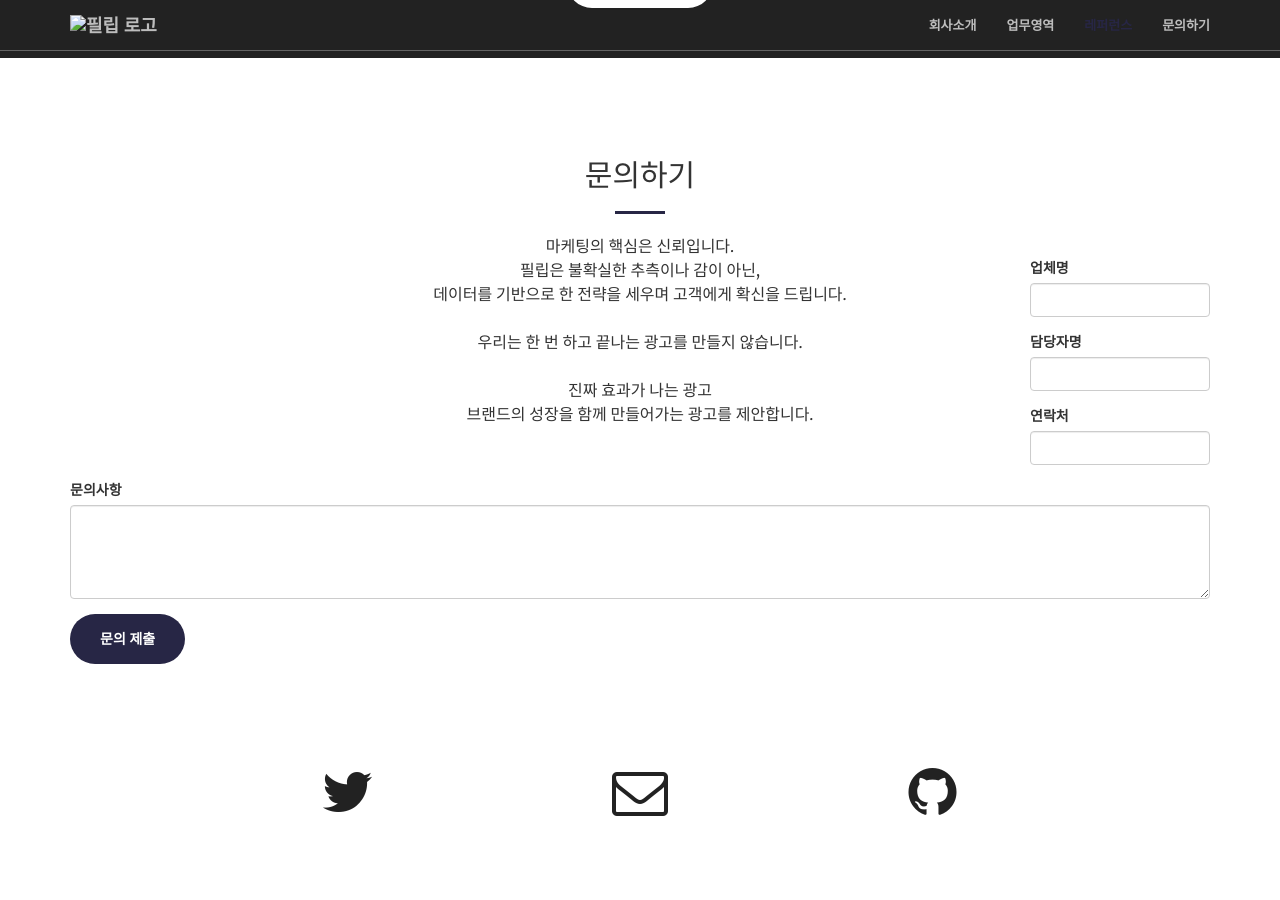
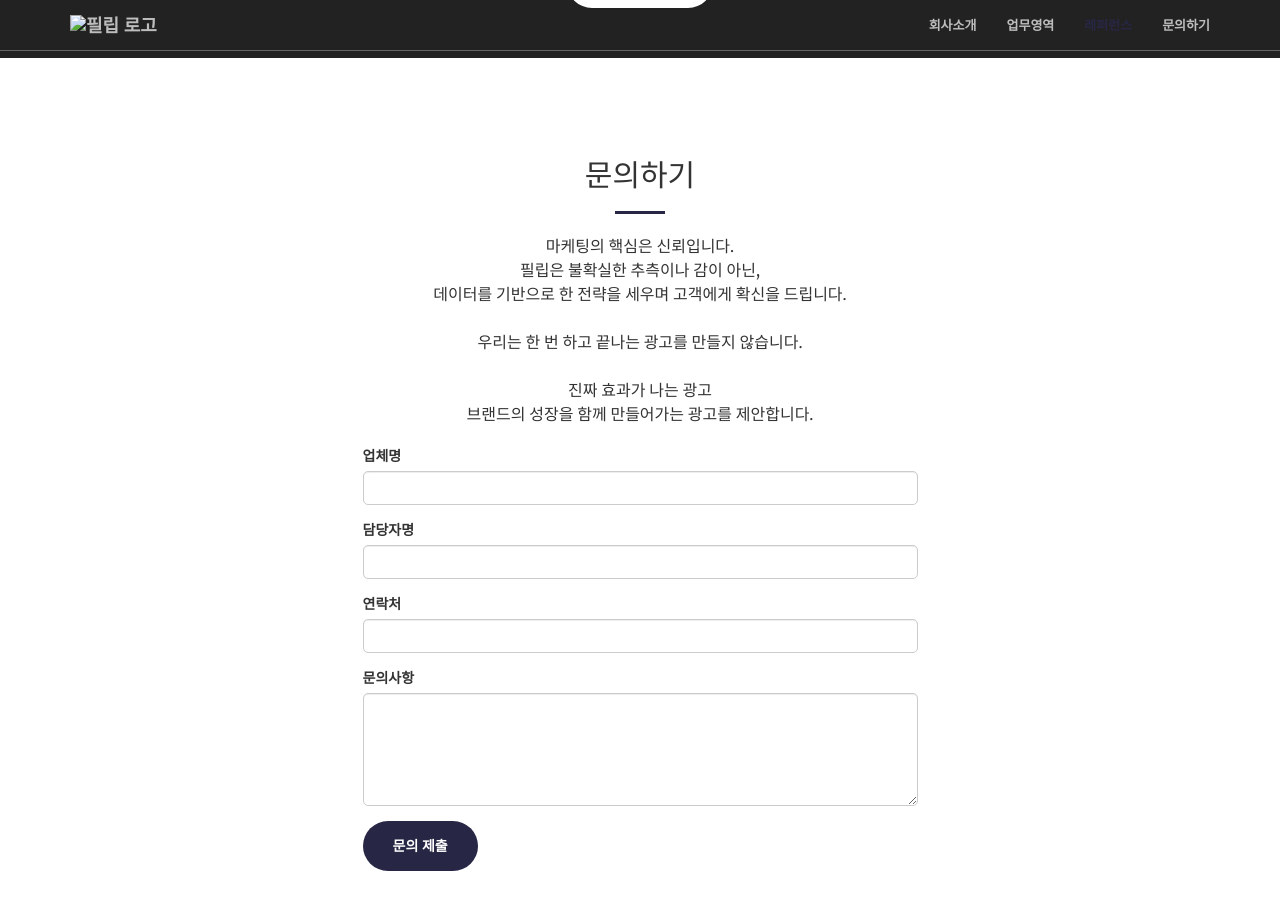
Before and after one commit to philipcommunication/philip-homepage, a Jekyll site: the page built from index.html, in a window 1280 px wide and 900 px high, scrolled down 3465 px. Built offline with Jekyll 4.4.1, drawn with Linux system fonts in a browser that asks for light colours.

Commit message:
form fix

```diff
--- a/_includes/contact.html
+++ b/_includes/contact.html
@@ -15,6 +15,8 @@
             </div>
             <section id="inquiry-form" class="inquiry-section">
                 <div class="container">
+                    <div class="row">
+                        <div class="col-lg-6 col-lg-offset-3">
                             <form id="contact-form" action="send_email.php" method="POST">
                                 <div class="form-group">
                                     <label for="company">업체명</label>
@@ -34,6 +36,8 @@
                                 </div>
                                 <button type="submit" class="btn btn-primary btn-xl">문의 제출</button>
                             </form>
+                        </div>
+                    </div>
                 </div>
             </section>
         <div class="col-lg-2 col-lg-offset-2 text-center">
--- a/_sass/_base.scss
+++ b/_sass/_base.scss
@@ -368,35 +368,29 @@ form label {
     margin-bottom: 5px; /* 아래 여백 추가 */
 }
 
-/* 입력 필드 스타일 조정 */
-form input,
-form textarea {
-    width: 100%; /* 입력 필드 전체 너비 사용 */
-    padding: 10px; /* 내부 여백 */
-    border: 1px solid #ccc; /* 테두리 추가 */
-    border-radius: 5px; /* 둥근 테두리 */
-    font-size: 16px; /* 폰트 크기 */
-}
-
 /* form-group 내부 요소 정렬 */
 .form-group {
     display: flex;
     flex-direction: column; /* 세로 정렬 */
     align-items: flex-start; /* 왼쪽 정렬 */
     margin-bottom: 15px; /* 아래 여백 추가 */
+    width: 100%;
 }
 
-/* 버튼 정렬 */
-.submit-button {
-    background-color: #272645; /* 버튼 색상 */
-    color: white;
-    border: none;
-    padding: 10px 20px;
-    font-size: 18px;
-    border-radius: 5px;
-    cursor: pointer;
+/* label 기본 스타일 */
+.form-group label {
+    display: block; /* 블록 요소로 변경 */
+    font-weight: bold;
+    margin-bottom: 5px; /* 입력 필드와 간격 조정 */
+    text-align: left; /* 좌측 정렬 */
+    width: 100%;
 }
 
-.submit-button:hover {
-    background-color: #1e1a38; /* 버튼 호버 시 색상 변경 */
+/* 입력 필드 스타일 */
+.form-control {
+    width: 100%; /* 입력 필드를 부모 요소 크기에 맞게 조정 */
+    padding: 10px;
+    border: 1px solid #ccc;
+    border-radius: 5px;
+    font-size: 16px;
 }
```
Lines whose indentation alone changed are shown as unchanged.
